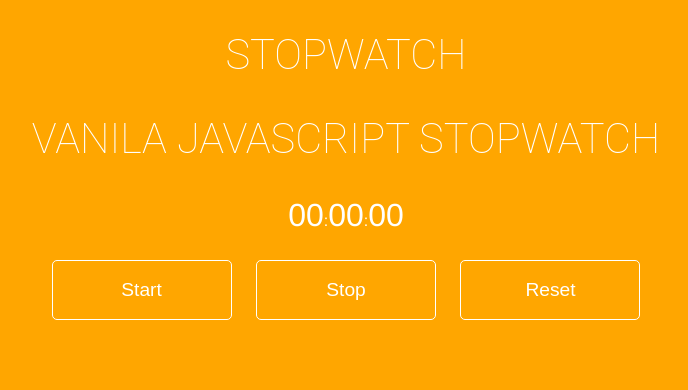
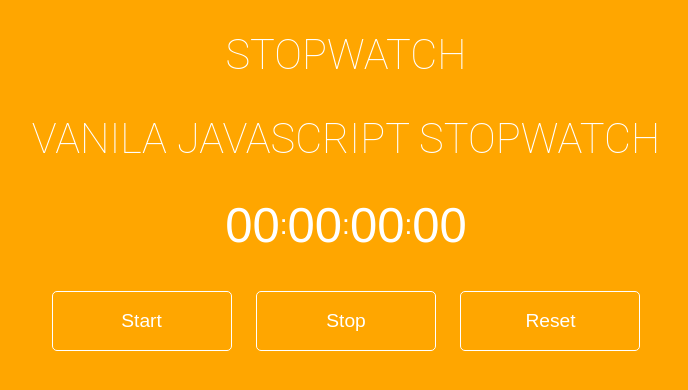
Before and after one commit to RadostinStAtanasov/stop-watch, a plain HTML site: page index.html in a window 1280 px wide. Both pictures are taken after a click on the button "Reset". Shown: the whole page, without its empty margins (294-982 px from the left). Drawn offline with Linux system fonts and the light colour scheme.

Commit message:
add hours, last commit were minutes

```diff
--- a/index.html
+++ b/index.html
@@ -11,7 +11,12 @@
     <div class="wrapper">
         <h1>Stopwatch</h1>
         <h2>Vanila JavaScript Stopwatch</h2>
-        <p><span id="minutes">00</span>:<span id="seconds">00</span>:<span id="tens">00</span></p>
+        <p>
+            <span id="hours">00</span>:
+            <span id="minutes">00</span>:
+            <span id="seconds">00</span>:
+            <span id="tens">00</span>
+        </p>
         <button id="button-start">Start</button>
         <button id="button-stop">Stop</button>
         <button id="button-reset">Reset</button>
--- a/javascript.js
+++ b/javascript.js
@@ -1,10 +1,12 @@
 window.onload = function () {
-  let minutes = 99;
+  let hours = 59;
+  let minutes = 59;
   let seconds = 59;
   let tens = 0;
   let appendTens = document.getElementById("tens");
   let appendSeconds = document.getElementById("seconds");
   let appendsMinutes = document.getElementById("minutes");
+  let appendsHours = document.getElementById("hours");
   let buttonStart = document.getElementById("button-start");
   let buttonStop = document.getElementById("button-stop");
   let buttonReset = document.getElementById("button-reset");
@@ -24,9 +26,11 @@ window.onload = function () {
     tens = "00";
     seconds = "00";
     minutes = "00";
+    hours = "00";
     appendTens.innerHTML = tens;
     appendSeconds.innerHTML = seconds;
     appendsMinutes.innerHTML = minutes;
+    appendsHours.innerHTML = hours;
   };
 
   function startTimer() {
@@ -41,7 +45,6 @@ window.onload = function () {
     }
 
     if (tens > 99) {
-      //console.log("seconds -> " + seconds);
         seconds++;
         appendSeconds.innerHTML = "0" + seconds;
         tens = 0;
@@ -55,14 +58,25 @@ window.onload = function () {
     if (seconds == 60 & tens == 0) {
         minutes++;
         console.log("minutes -> " + minutes);
+        appendsMinutes.innerHTML = "0" + minutes;
+        seconds = 0;
         appendSeconds.innerHTML = "0" + 0;
-        seconds = 0;
-
-        appendsMinutes.innerHTML = "0" + minutes;
     }
 
     if (minutes > 9) {
         appendsMinutes.innerHTML = minutes;
     }
+
+    if (minutes == 60 & seconds == 0) {
+        hours++;
+        appendsHours.innerHTML = "0" + hours;
+        minutes = 0;
+        appendsMinutes.innerHTML = "0" + 0;
+
+    }
+
+    if (hours > 9) {
+      appendsHours.innerHTML = hours;
+    }
   }
 };
--- a/style.css
+++ b/style.css
@@ -19,9 +19,11 @@ h1, h2, h3 {
     text-transform: uppercase;
 }
 
-#minutes, #seconds, #tens {
-    font-size: 2em;
+#hours, #minutes, #seconds, #tens, p {
+    font-size: 1.75em;
 }
+
+
 
 button {
     border-radius: 5px;
@@ -43,3 +45,9 @@ button:hover {
     border: solid 1px #fff;
     color: #ffa600;
 }
+
+p {
+    display: flex;
+    justify-content: center;
+    align-items: center;
+}
```
Lines whose indentation alone changed are shown as unchanged.
